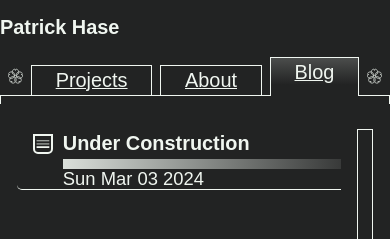
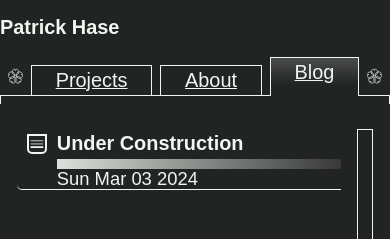
Before and after one commit to patrickahase/patrickhase.xyz, a React (Vite) app: page /blog in a window 390 px wide. Shown: the top 239 px of the page. Built offline with nearby package versions, Linux system fonts and the light colour scheme.

Commit message:
disclosure responsive spacing

```diff
--- a/src/main.css
+++ b/src/main.css
@@ -182,8 +182,9 @@ main {
 .animatedDetails > .animatedDetailsSummary {
   display: flex;
   align-items: flex-start;
-  gap: calc(var(--headline-1)/2);
-  padding-left: 1rem;
+  --responsive-gap: calc(var(--headline-2)/4);
+  gap: var(--responsive-gap);
+  padding-left: var(--responsive-gap);
 
   font-size: var(--headline-2);
 
@@ -198,7 +199,7 @@ main {
   border: 2px solid var(--col01);
   border-bottom-left-radius: 5px;
   border-bottom-right-radius: 5px;
-  margin-top: calc(var(--headline-2)/4);
+  margin: var(--responsive-gap);
 
   background-color: var(--col02);
   stroke: var(--col01);
@@ -263,7 +264,7 @@ main {
   display: flex;
   flex-wrap: wrap;
   gap: 0.25rem 1rem;
-  margin-left: calc(var(--headline-2)/4);
+  margin-left: var(--responsive-gap);
 
   font-size: var(--headline-4);
 
```
